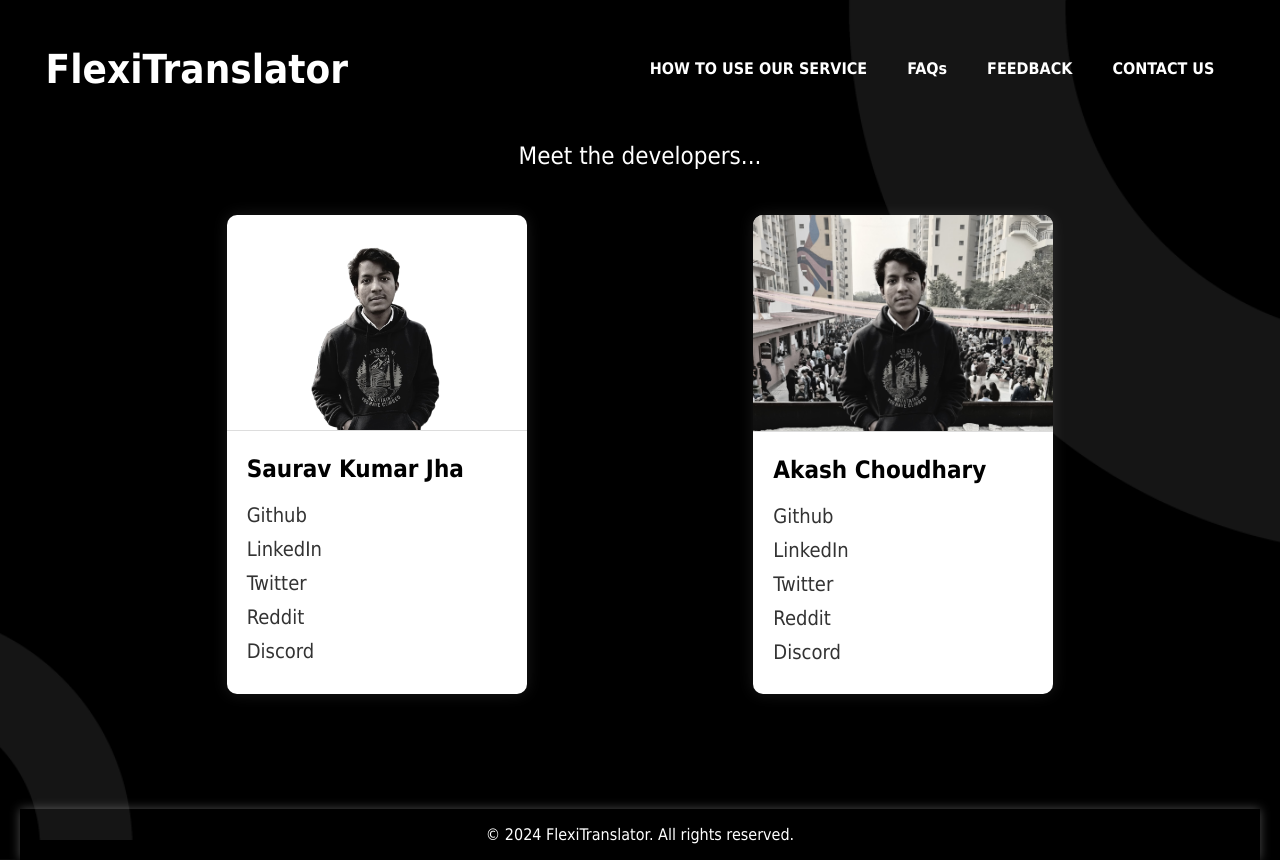
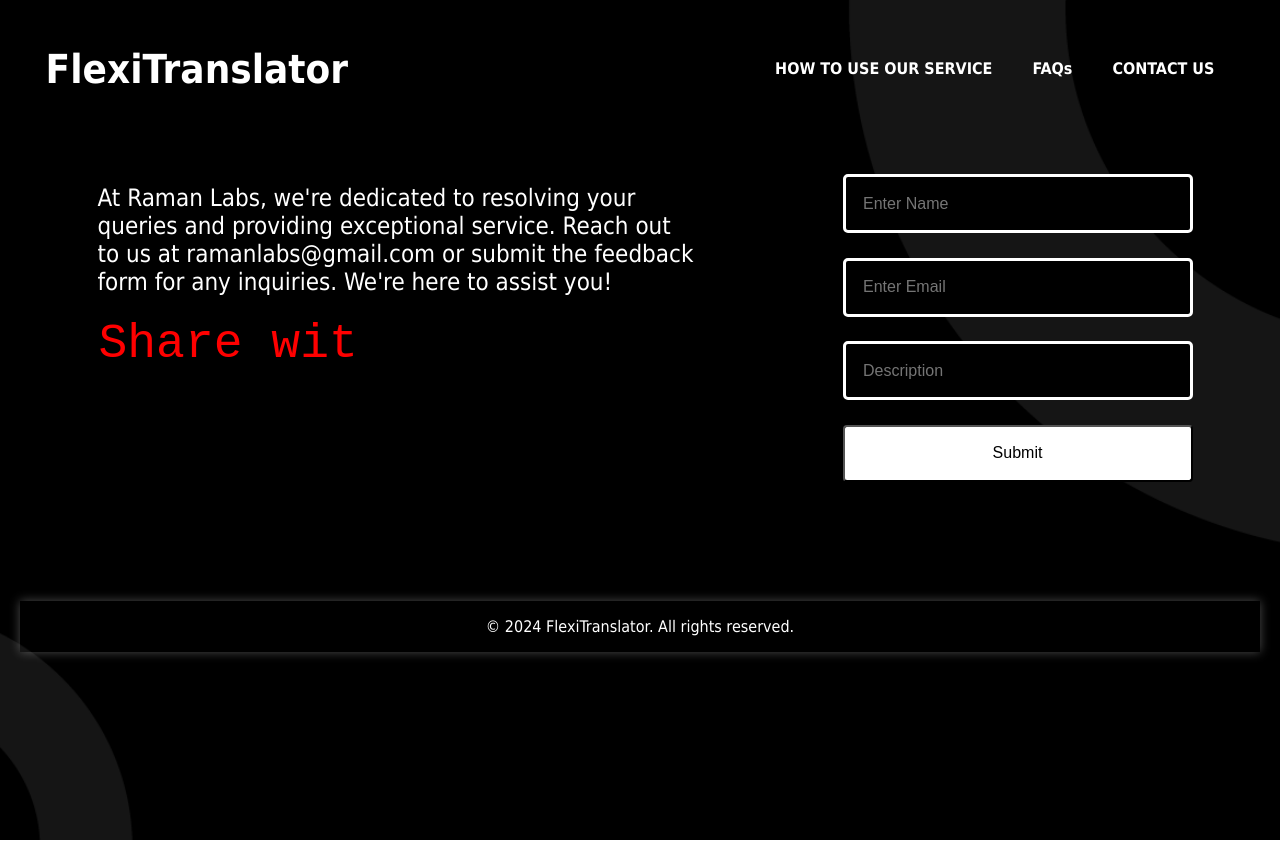
Before and after one commit to choudhary98akash/translation.github.io, an Angular app: page / in a window 1280 px wide. Both pictures are taken after a click on the link "CONTACT US". Built offline with nearby package versions, Linux system fonts and the light colour scheme.

Commit message:
updated contact us page

```diff
--- a/src/app/animate/animate.component.css
+++ b/src/app/animate/animate.component.css
@@ -1,7 +1,6 @@
 
 .typing-container {
     font-family: 'Courier New', monospace;
-    font-size: 20px;
     border: 1px solid #000;
     padding: 10px;
     display: inline-block;
--- a/src/app/app.component.css
+++ b/src/app/app.component.css
@@ -69,7 +69,9 @@ ul {
 
   .form-container{
     /* padding: 8% 0%; */
+    /* min-width: 350px; */
     width: 30%;
+    min-width: 350px;
     display: flex;
     flex-direction: column;
   }
--- a/src/app/app.component.html
+++ b/src/app/app.component.html
@@ -7,8 +7,7 @@
   <ul class="nav-items">
     <span class="item" (click)="showHOwTo()"><li><a href="#">HOW TO USE OUR SERVICE</a></li></span>
     <span class="item" (click)="showFaq()"><li><a href="#">FAQs</a></li></span>
-    <span class="item" (click)="showFeedBack()"><li><a href="#">FEEDBACK</a></li></span>
-    <span class="item" (click)="showContact()"><li><a href="#">CONTACT US</a></li></span>
+    <span class="item" (click)="showFeedBack()"><li><a href="#">CONTACT US </a></li></span>
   </ul>
 </div>
 
@@ -77,8 +76,6 @@
 
 <app-faq *ngIf="faq"></app-faq>
 
-<app-contact *ngIf="contact"></app-contact>
-
 <app-feedback *ngIf="feedback"></app-feedback>
 
 <br>
--- a/src/app/app.component.ts
+++ b/src/app/app.component.ts
@@ -41,13 +41,7 @@ export class AppComponent {
     this.howto = false;
     this.contact = false;
   }
-  showContact() {
-    this.home = false;
-    this.faq = false;
-    this.feedback = false;
-    this.howto = false;
-    this.contact = true;
-  }
+
   showFaq() {
     this.home = false;
     this.faq = true;
--- a/src/app/app.module.ts
+++ b/src/app/app.module.ts
@@ -5,7 +5,6 @@ import { AppRoutingModule } from './app-routing.module';
 import { AppComponent } from './app.component';
 import { HowToComponent } from './how-to/how-to.component';
 import { FaqComponent } from './faq/faq.component';
-import { ContactComponent } from './contact/contact.component';
 import { FeedbackComponent } from './feedback/feedback.component';
 import { AnimateComponent } from './animate/animate.component';
 
@@ -14,7 +13,6 @@ import { AnimateComponent } from './animate/animate.component';
     AppComponent,
     HowToComponent,
     FaqComponent,
-    ContactComponent,
     FeedbackComponent,
     AnimateComponent
   ],
--- a/src/app/contact/contact.component.css
+++ /dev/null
@@ -1,47 +0,0 @@
-
-.contact-card {
-    background-color: #fff;
-    border-radius: 10px;
-    box-shadow: 0 0 15px rgba(255, 255, 255, 0.1);
-    overflow: hidden;
-    margin: 20px;
-    max-width: 300px;
-}
-.contact-container{
-    display: flex;
-    justify-content: space-evenly
-}
-
-.contact-card img {
-    width: 100%;
-    height: auto;
-    border-bottom: 1px solid #ddd;
-}
-
-.contact-details {
-    color: black;
-    padding: 20px;
-}
-
-.contact-details h2 {
-    margin-top: 0;
-}
-
-.social-links {
-    display: flex;
-    flex-direction: column;
-    justify-content: space-around;
-    margin-top: 1%;
-}
-
-.social-links a {
-    margin-bottom: 10px;
-    text-decoration: none;
-    color: #333;
-    font-size: 20px;
-    transition: color 0.3s ease-in-out;
-}
-
-.social-links a:hover {
-    color: #007bff;
-}
--- a/src/app/contact/contact.component.html
+++ /dev/null
@@ -1,35 +0,0 @@
-
-
-<div class="mid-text">Meet the developers...</div>
-<!-- <app-animate [textToAnimate]="'Meet the devs...'" customClass="'mid-text'"></app-animate> -->
-<div class="contact-container">
-<div class="contact-card">
-        <img src="../../assets/images/pic-cropped.png" alt="Saurav K Jha">
-        <div class="contact-details">
-            <h2>Saurav Kumar Jha</h2>
-            <div class="social-links tab">
-                <a href="https://www.facebook.com/yourprofile1" target="_blank">Github</a>
-                <a href="https://twitter.com/yourprofile1" target="_blank">LinkedIn</a>
-                <a href="https://twitter.com/yourprofile1" target="_blank">Twitter</a>
-                <a href="https://twitter.com/yourprofile1" target="_blank">Reddit</a>
-                <a href="https://twitter.com/yourprofile1" target="_blank">Discord</a>
-            </div>
-        </div>
-    </div>
-
-    <div class="contact-card">
-        <img src="../../assets/images/pic2.jpeg" alt="Akash Choudhary">
-        <div class="contact-details">
-            <h2>Akash Choudhary</h2>
-            <div class="social-links">
-                <a href="https://www.facebook.com/yourprofile1" target="_blank">Github</a>
-                <a href="https://twitter.com/yourprofile1" target="_blank">LinkedIn</a>
-                <a href="https://twitter.com/yourprofile1" target="_blank">Twitter</a>
-                <a href="https://twitter.com/yourprofile1" target="_blank">Reddit</a>
-                <a href="https://twitter.com/yourprofile1" target="_blank">Discord</a>
-                <!-- Add more social links as needed -->
-            </div>
-        </div>
-    </div>
-
-</div>
--- a/src/app/feedback/feedback.component.css
+++ b/src/app/feedback/feedback.component.css
@@ -1,6 +1,6 @@
 .feedback-form-conatainer{
     display: flex;
-    justify-content: center;
+    justify-content: space-around;
 
 }
 .bottom-margin{
@@ -10,3 +10,17 @@
 .feed-box{
     width: 350px;
 }
+.contact-container{
+ display: flex;
+ flex-direction: column;
+ max-width: 50%;
+}
+.share-container{
+ font-size: 1.5rem;
+ padding: 10px;
+}
+.custom-edit{
+    font-size: 3rem;
+    color: red;
+
+}
--- a/src/app/feedback/feedback.component.html
+++ b/src/app/feedback/feedback.component.html
@@ -1,9 +1,14 @@
-<div class="mid-text">
-    <p>Share with us your valuable feedback.</p>
-    <!-- <app-animate [textToAnimate]="'Share with us your valuable feedback '" [customClass]="'mid-text'"></app-animate> -->
-</div>
 
+<br>
+<br>
+<br>
 <div class="feedback-form-conatainer">
+    <div class="contact-container">
+        <div class="share-container">
+            At Raman Labs, we're dedicated to resolving your queries and providing exceptional service. Reach out to us at ramanlabs@gmail.com or submit the feedback form for any inquiries. We're here to assist you!
+        </div>
+        <app-animate [textToAnimate]="'Share with us.'" [class]="'custom-edit'"> </app-animate>
+    </div>
     <div class="feed-box">
         <div class="custom-input-container">
             <input type="text" class="custom-input bottom-margin" [(ngModel)] = "name" placeholder="Enter Name"> <!-- ignore vs extension error -->
--- a/src/app/feedback/feedback.component.ts
+++ b/src/app/feedback/feedback.component.ts
@@ -9,6 +9,7 @@ export class FeedbackComponent {
   email  = '';
   name = '';
   description ='';
+  textInput ="Reach out to us at RamanLab@gamil.com!";
 
   onSubmit(){
     if( this.email === '' || this.name === '' || this.description === ''){
--- a/src/styles.css
+++ b/src/styles.css
@@ -47,5 +47,5 @@ body {
   }
   .text-container-two{
     display: block;
-    font-size: 3rem;
+    font-size: 3.5rem;
   }
```
Also changed, not shown: src/app/contact/contact.component.ts (deleted, +0 -10 lines), 1 other file (tests, documents, lock files or other folders).
